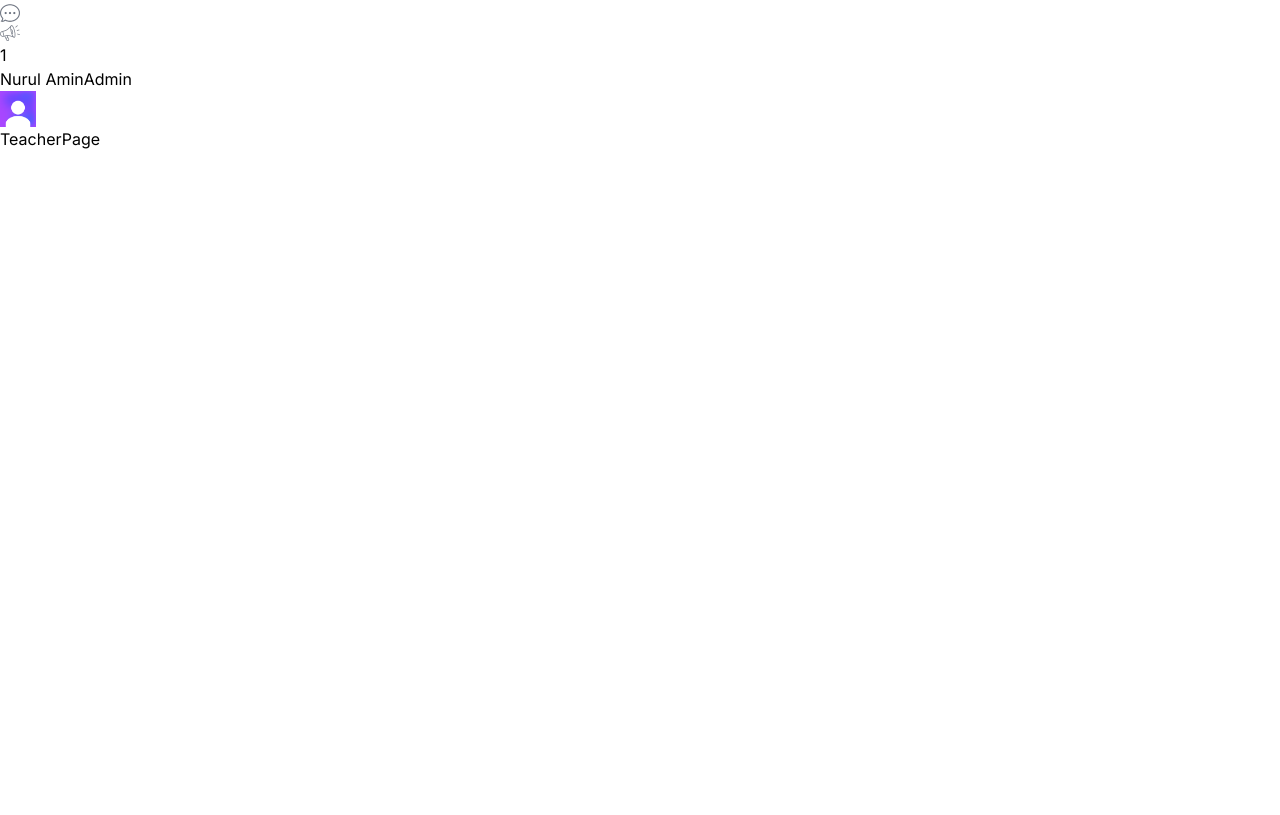
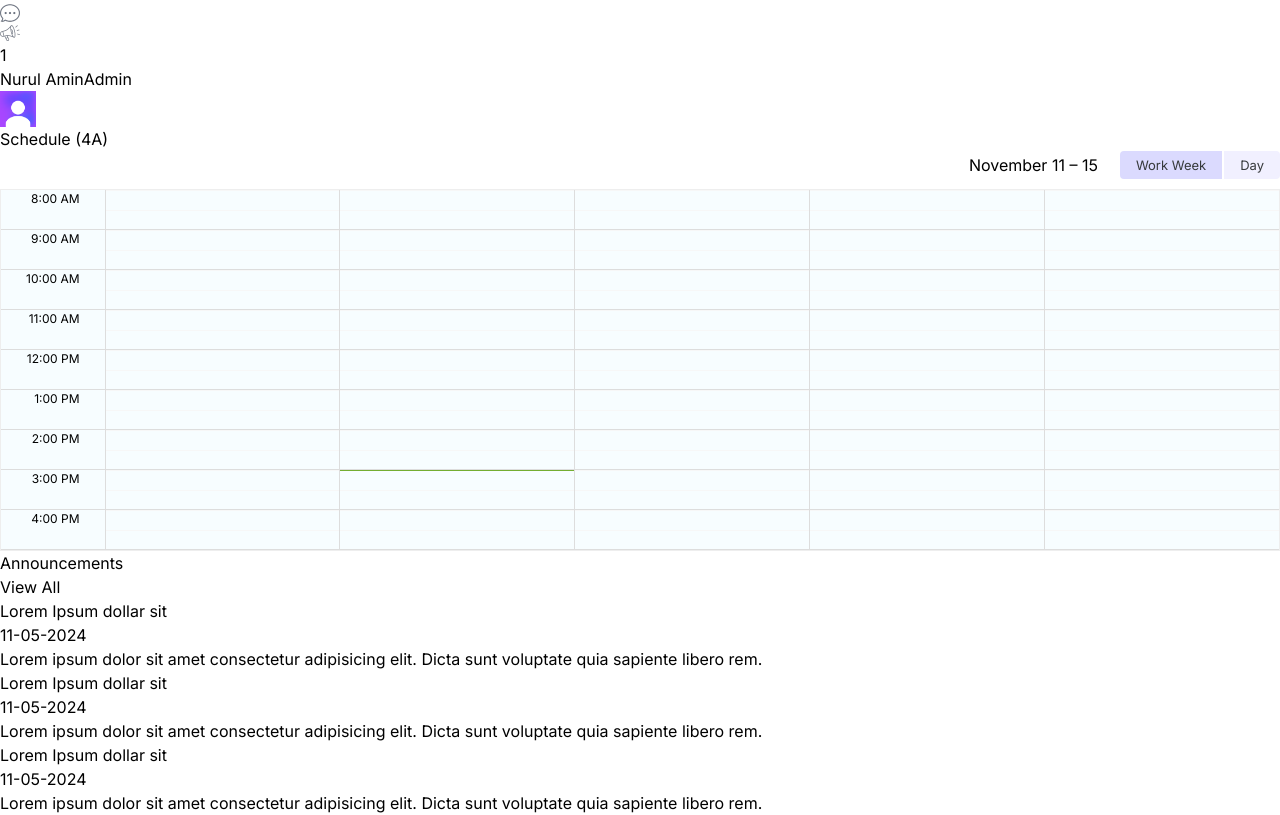
Before and after one commit to engnurulamin/school-management-app, a Next.js app: page /teacher in a window 1280 px wide. Shown: the part 887-1702 px from the top of the page. Before the commit the page ends 1038 px from the top, so only its background shows below. Built offline with nearby package versions, Linux system fonts and the light colour scheme.

Commit message:
teacher page ui

```diff
--- a/src/app/(dashboard)/teacher/page.tsx
+++ b/src/app/(dashboard)/teacher/page.tsx
@@ -1,5 +1,24 @@
+import Announcements from "@/components/Announcements";
+import BigCalender from "@/components/BigCalender";
+import EventCalender from "@/components/EventCalender";
+
 const TeacherPage = () => {
-  return <div>TeacherPage</div>;
+  return (
+    <div className="p-4 flex gap-4 flex-col xl:flex-row">
+      {/* Left */}
+      <div className="w-full xl:w-2/3">
+        <div className="h-full bg-white p-4 rounded-md">
+          <h1 className="text-xl font-semibold">Schedule (4A)</h1>
+          <BigCalender />
+        </div>
+      </div>
+      {/* Right */}
+      <div className="w-full xl:w-1/3 flex flex-col gap-8">
+        {/* <EventCalender /> */}
+        <Announcements />
+      </div>
+    </div>
+  );
 };
 
 export default TeacherPage;
```
